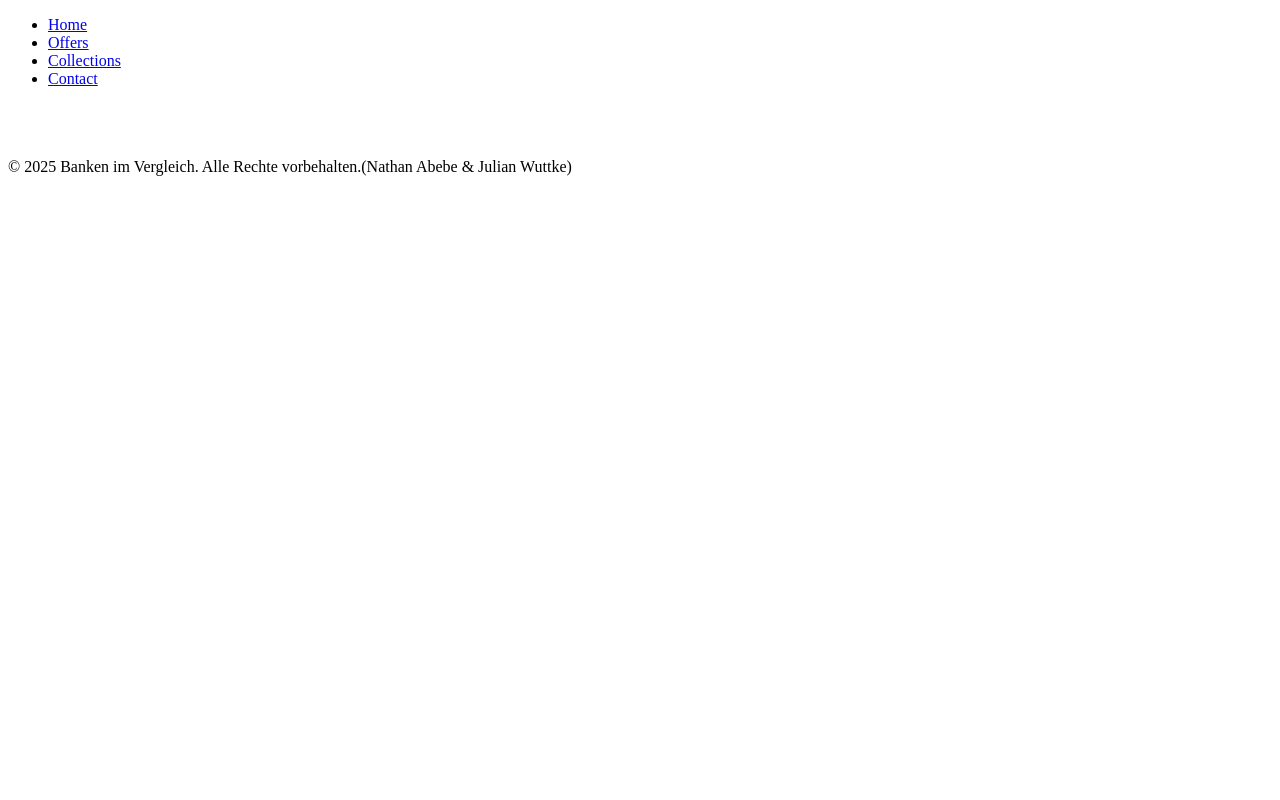
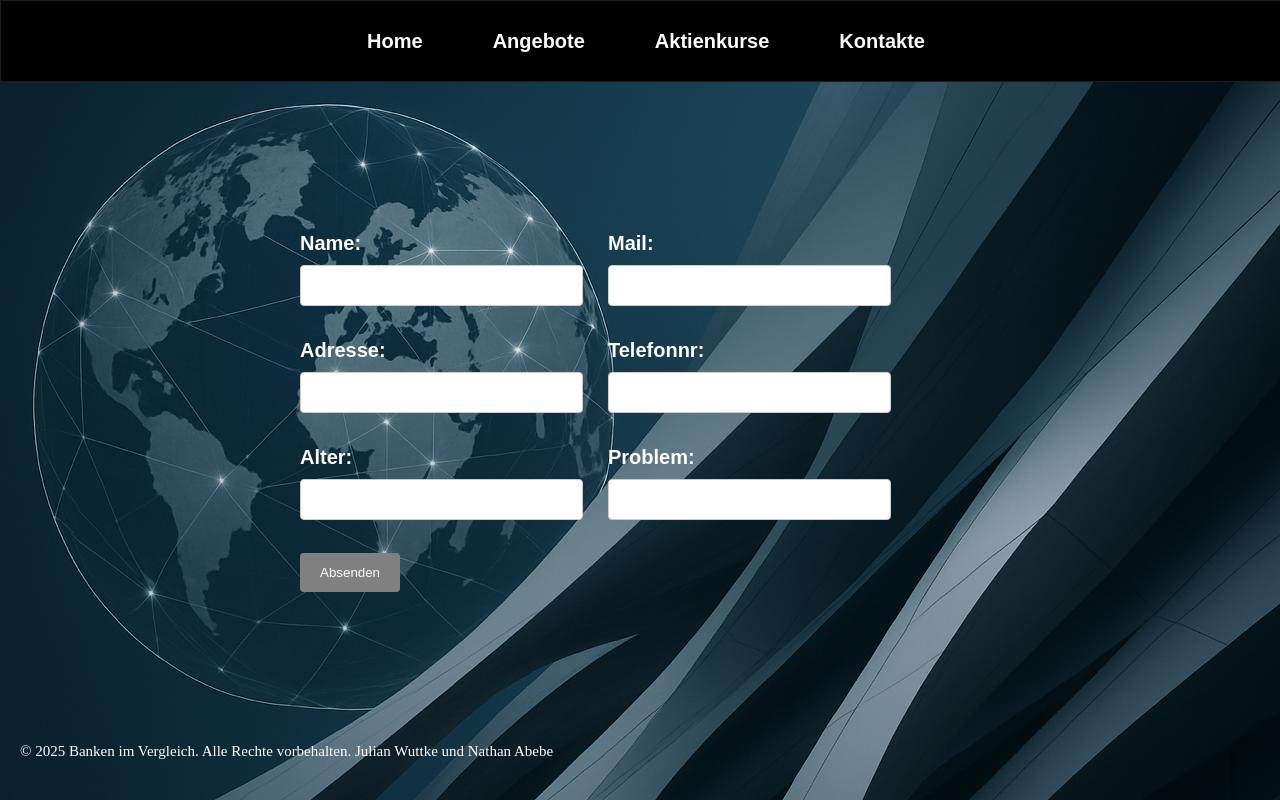
Before and after one commit to NathXpert01/DB, a plain HTML site: page contact.html in a window 1280 px wide. Drawn offline with Linux system fonts and the light colour scheme.

Commit message:
8.änderung

```diff
--- a/contact.css
+++ b/contact.css
@@ -0,0 +1,122 @@
+html, body{
+	margin:0;
+	padding:0;
+	overflow-x:hidden;
+	width:100%;
+	background-color:white;
+    overflow:hidden;
+	background-image: url('/IMG-20250731-WA0001.jpg');
+    background-repeat: no-repeat;
+    background-size: cover;
+}
+
+a{
+    color:white;
+    text-decoration: none;
+    font-family:Arial;
+}
+
+a:hover{
+    color:grey
+}
+
+#navigation{
+	list-style-type:none;
+	background-color:black;
+	position:sticky;
+	width:100%;
+	height:80px;
+	border:1px solid #1c1c1c;
+	display:flex;
+	align-items: center;
+	justify-content:center;
+    margin:0;
+    font-size:20px;
+    font-weight:bold;
+}
+
+li{
+    margin-right:70px;
+}
+
+#myForm{
+    margin-top:150px;
+    display:flex;
+    flex-direction:row;
+    margin-left:300px;
+    column-gap:25px;
+}
+
+
+
+#myForm3{
+    display: block;
+    font-size:20px;
+    font-family:Arial;
+    font-weight:bold;
+    margin-right:10px;
+    margin-bottom:20px;
+    color:white;
+}
+
+input[type=text], input[type=number] {
+    width: 100%;
+    padding: 8px;
+    margin-bottom: 10px;
+    border: 1px solid #ccc;
+    border-radius: 4px;
+    box-sizing: border-box;
+    font-size:20px;
+    margin-top:10px;
+}
+
+button {
+    background-color:grey;
+    color: white;
+    padding: 12px 20px;
+    border: none;
+    border-radius: 4px;
+    cursor: pointer;
+    max-width:100%;
+    margin-left: 300px;
+    max-width:100%;
+}
+
+button:hover {
+    background-color:grey;
+}
+
+#dataDisplay {
+    position: fixed;
+    top: 100px;
+    right: 15px;
+    width: 250px;
+    background-color: #f0f0f0;
+    padding: 13px;
+    border: 1px solid #ccc;
+    border-radius: 8px;
+    box-shadow: 0 2px 6px rgba(0, 0, 0, 0.2);
+    font-family: Arial;
+    font-size: 17px;
+    margin-top:130px;
+    margin-right:150px;
+}
+
+#confirmationMessage{
+    margin-left:300px;
+    font-size:15px;
+    margin-top:10px;
+}
+
+.hidden {
+    display: none;
+}
+
+
+.footer{
+    font-size:15px;
+    position:fixed;
+    margin-top:80px;
+    margin-left:20px;
+    color:white;
+}
--- a/contact.html
+++ b/contact.html
@@ -4,28 +4,70 @@
     <meta charset="UTF-8">
     <meta name="viewport" content="width=device-width, initial-scale=1.0">
     <title>Document</title>
-    <link rel="stylesheet" type="text/css" href="index.css">
+    <link rel="stylesheet" type="text/css" href="contact.css">
+    <script src="contact.js"></script>
 </head>
 <body>
-    <div id="navigation-bar">
+    <div>
 	    <ul id="navigation">
-		    <li><a href="home.html">Home</a></li>
-		    <li><a href="offers.html">Offers</a></li>
-		    <li><a href="collections.html">Collections</a></li>
-		    <li><a href="contact.html">Contact</a></li>
+		    <li><a href="index.html">Home</a></li>
+		    <li><a href="offers.html">Angebote</a></li>
+		    <li><a href="collections.html">Aktienkurse</a></li>
+		    <li><a href="contact.html">Kontakte</a></li>
 	    </ul>
     </div>
 
-    <div id="main">
+    <form id="myForm3">
+        <div id="myForm">
+        <div class="myForm1">
+        <label for="name">Name:</label><br>
+        <input type="text" id="name" name="name"><br><br>
 
+        <label for="adresse">Adresse:</label><br>
+        <input type="text" id="adresse" name="adresse"><br><br>
+
+        <label for="alter">Alter:</label><br>
+        <input type="number" id="alter" name="alter"><br><br>
         </div>
 
-    <div id="footer">
+        <div class="myForm2">
+        <label for="mail">Mail:</label><br>
+        <input type="text" id="mail" name="mail"><br><br>
+
+        <label for="telefonnr">Telefonnr:</label><br>
+        <input type="number" id="Telefonnr" name="telefonnr"><br><br>
+
+        <label for="problem">Problem:</label><br>
+        <input type="text" id="Problem" name="problem"><br><br>
+        </div>
+        </div>
+
+
+
+
+        <button type="button" onclick="validateForm()">Absenden</button>
+
+        <div id="confirmationMessage" class="hidden">Gespeichert!</div>
+    </form>
+
+
+
+    <div id="dataDisplay" class="hidden">
+        <h4>Gespeicherte Daten:</h4>
+        <p><strong>Name:</strong> <span id="displayName"></span></p>
+        <p><strong>Adresse:</strong> <span id="displayAdresse"></span></p>
+        <p><strong>Alter:</strong> <span id="displayAlter"></span></p>
+        <p><strong>Mail:</strong> <span id="displayMail"></span></p>
+        <p><strong>Telefonnr:</strong> <span id="displayTelefonnr"></span></p>
+        <p><strong>Problem:</strong> <span id="displayProblem"></span></p>
+    </div>
+
+
+    <div class="footer">
 		<br>
 		<br>
 		<br>
-        &copy; 2025 Banken im Vergleich. Alle Rechte vorbehalten.(Nathan Abebe & Julian Wuttke)
-        <br>
+		&copy; 2025 Banken im Vergleich. Alle Rechte vorbehalten. Julian Wuttke und Nathan Abebe
 		<br>
 		<br>
 	</div>
--- /dev/null
+++ b/contact.js
@@ -0,0 +1,61 @@
+function validateForm() {
+    const name = document.getElementById("name").value.trim();
+    const adresse = document.getElementById("adresse").value.trim();
+    const alter = document.getElementById("alter").value.trim();
+    const mail = document.getElementById("mail").value.trim();
+    const telefonnr = document.getElementById("Telefonnr").value.trim(); // Großschreibung im ID beibehalten!
+    const problem = document.getElementById("Problem").value.trim();     // Großschreibung im ID beibehalten!
+
+    if (name === "") {
+        alert("Name muss ausgefüllt werden");
+        return false;
+    }
+    if (adresse === "") {
+        alert("Adresse muss ausgefüllt werden");
+        return false;
+    }
+    if (alter === "") {
+        alert("Alter muss ausgefüllt werden");
+        return false;
+    }
+    if (isNaN(alter)) {
+        alert("Alter muss eine Zahl sein");
+        return false;
+    }
+    if (mail === "") {
+        alert("Mail muss ausgefüllt werden");
+        return false;
+    }
+    if (telefonnr === "") {
+        alert("Telefonnr muss ausgefüllt werden");
+        return false;
+    }
+    if (isNaN(telefonnr)) {
+        alert("Telefonnr muss eine Zahl sein");
+        return false;
+    }
+    if (problem === "") {
+        alert("Problem muss ausgefüllt werden");
+        return false;
+    }
+
+    const msg = document.getElementById("confirmationMessage");
+    msg.classList.remove("hidden");
+    msg.classList.add("show");
+
+    setTimeout(() => {
+        msg.classList.remove("show");
+        msg.classList.add("hidden");
+    }, 3000);
+
+    document.getElementById("displayName").textContent = name;
+    document.getElementById("displayAdresse").textContent = adresse;
+    document.getElementById("displayAlter").textContent = alter;
+    document.getElementById("displayMail").textContent = mail;
+    document.getElementById("displayTelefonnr").textContent = telefonnr;
+    document.getElementById("displayProblem").textContent = problem;
+
+    document.getElementById("dataDisplay").classList.remove("hidden");
+
+    document.getElementById("myForm").reset();
+}
--- a/index.css
+++ b/index.css
@@ -0,0 +1,36 @@
+html, body{
+	margin:0;
+	padding:0;
+	overflow-x:hidden;
+	width:100%;
+	background-color:white;
+}
+
+a{
+    color:white;
+    text-decoration: none;
+    font-family:Arial;
+}
+
+a:hover{
+    color:grey
+}
+
+#navigation{
+	list-style-type:none;
+	background-color:black;
+	position:sticky;
+	width:100%;
+	height:80px;
+	border:1px solid #1c1c1c;
+	display:flex;
+	align-items: center;
+	justify-content:center;
+    margin:0;
+    font-size:20px;
+    font-weight:bold;
+}
+
+li{
+    margin-right:70px;
+}
```
Also changed, not shown: index.html (+12 -2 lines), IMG-20250731-WA0001.jpg (added). Lines whose indentation alone changed are shown as unchanged.
